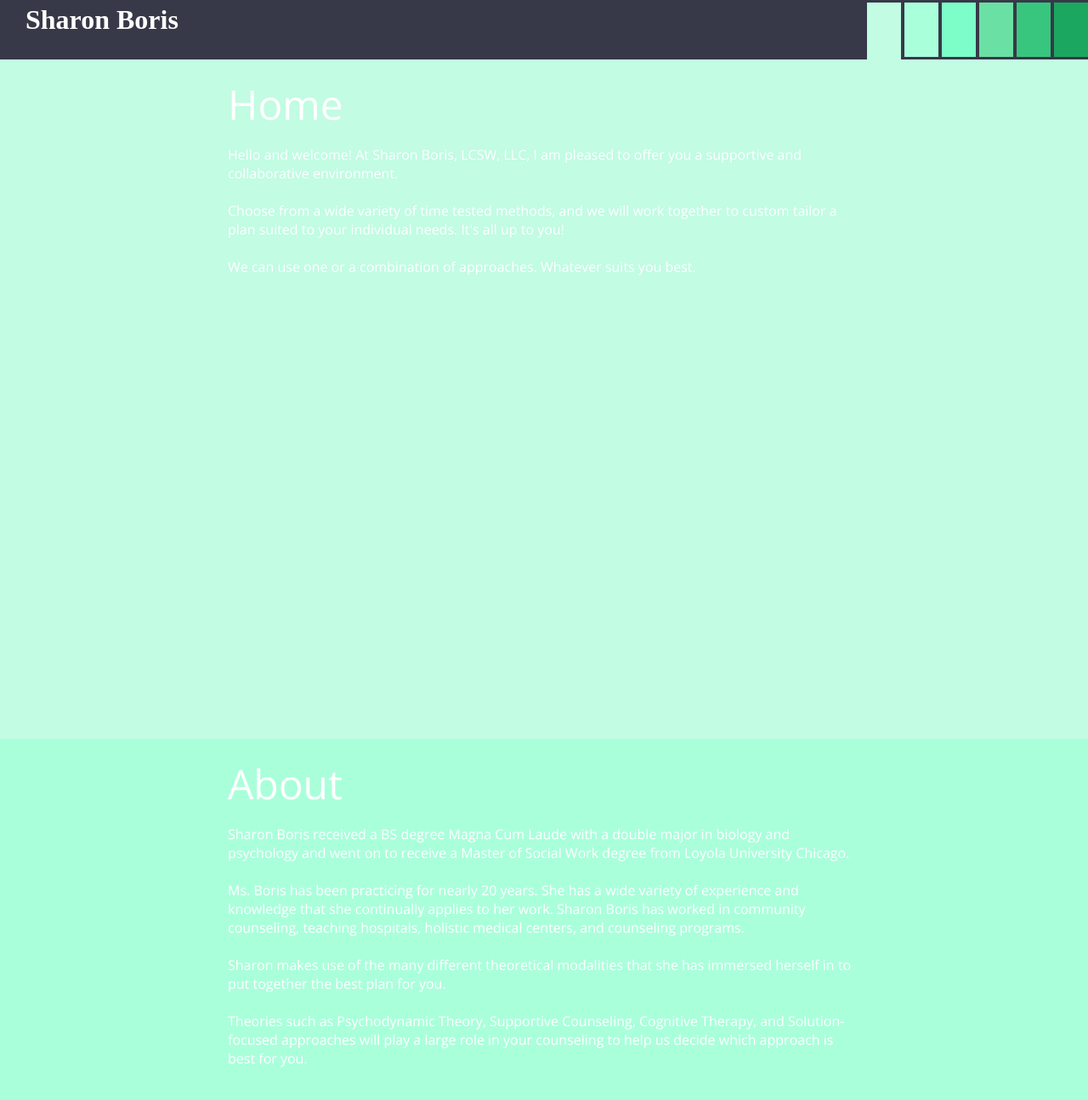
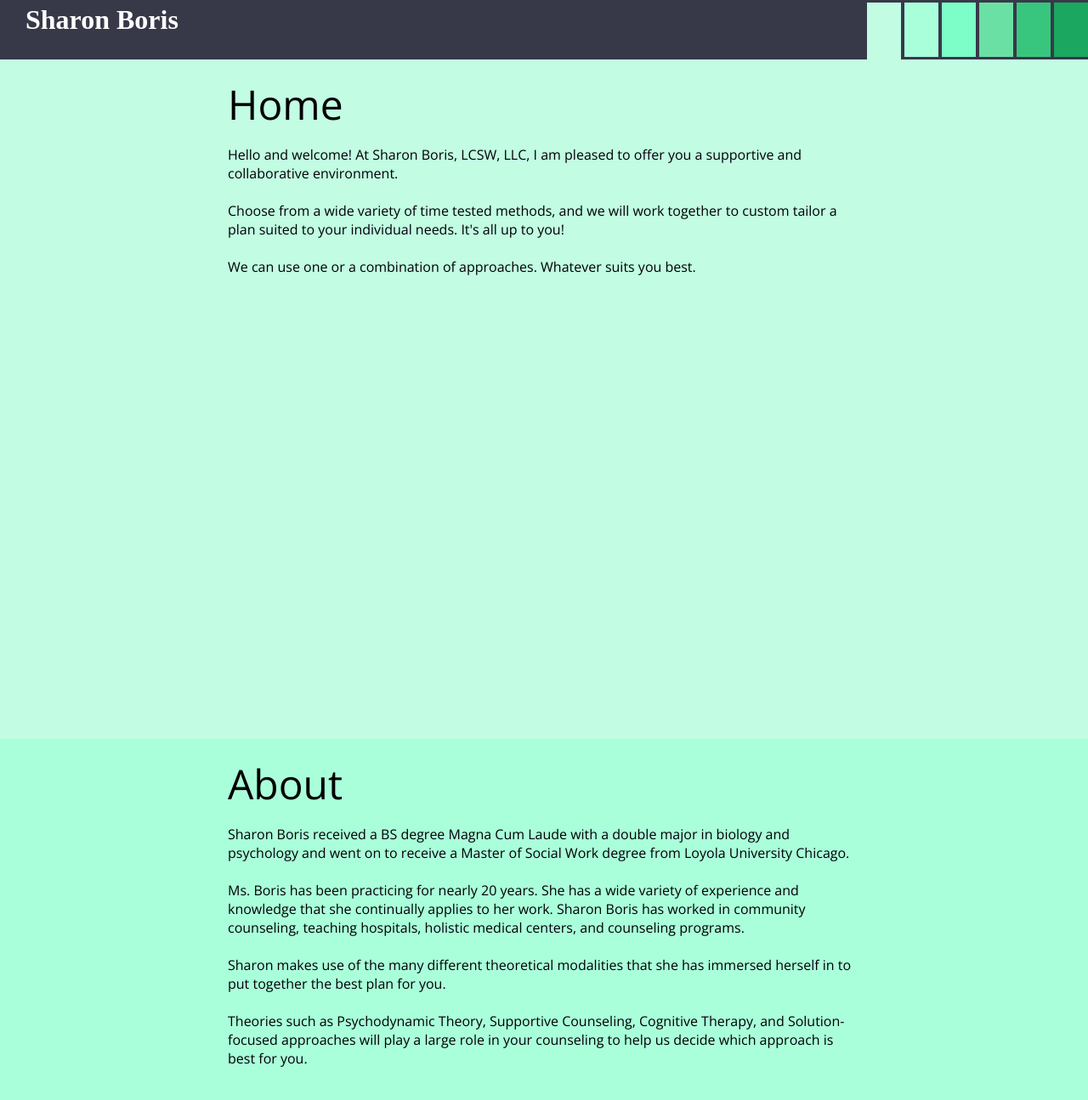
Before and after one commit to PlGGS/sharonboris.com, a Jekyll site: the page built from index.html, in a window 1280 px wide and 1400 px high. Shown: the top 1295 px of the window at 85% size. Built offline with Jekyll 4.4.1, drawn with Linux system fonts in a browser that asks for light colours; nearby versions of some CDN libraries; some web fonts are replaced.

Commit message:
Updated text colors

```diff
--- a/css/main.scss
+++ b/css/main.scss
@@ -95,15 +95,44 @@
 section#home {
     background-color: #C1FCE3;
     margin-top: 70px;
-    color: #000000;
+
+    div {
+        h2 {
+            color: #000000;
+        }
+
+        p {
+            color: #000000;
+        }
+    }
 }
 section#about {
     background-color: #AAFFDB;
     color: #000000;
+
+    div {
+        h2 {
+            color: #000000;
+        }
+
+        p {
+            color: #000000;
+        }
+    }
 }
 section#services {
     background-color: #7DFEC8;
     color: #000000;
+
+    div {
+        h2 {
+            color: #000000;
+        }
+
+        p {
+            color: #000000;
+        }
+    }
 }
 section#financial {
     background-color: #6be0a4;
```
